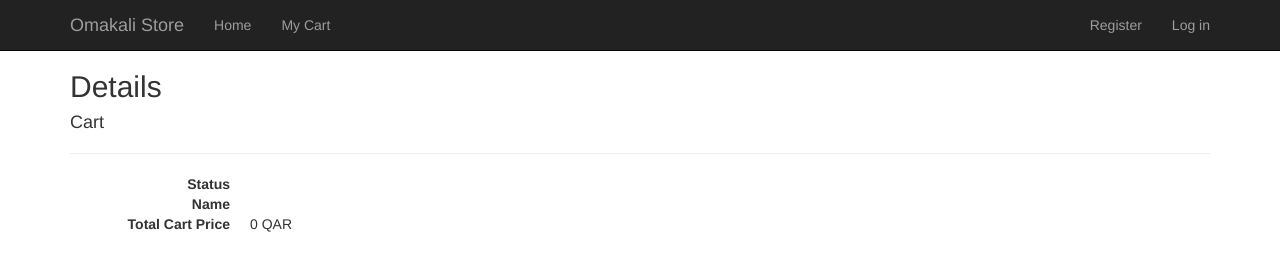
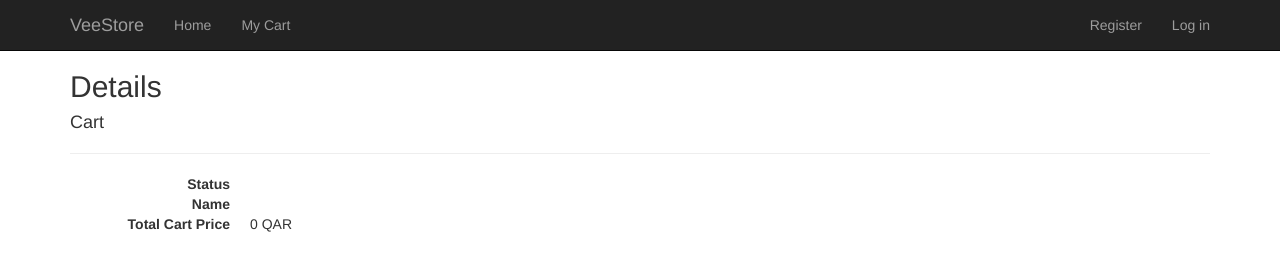
Before and after one commit to Sp0derDev/WebProject, an ASP.NET MVC app: template WebProject/Views/Carts/Details.cshtml in a window 1280 px wide. Shown: the top 254 px of the page. Run offline with ASP.NET Core 8 and stand-ins for ASP.NET MVC 5, Linux system fonts and the light colour scheme; the template is opened without the code that fills it, so the values that code supplies are empty; the project's own start-up code is not run, and a stand-in starts its controllers and pages; some libraries are stand-ins or nearby versions.

Commit message:
Change name of Store

```diff
--- a/WebProject/Views/Products/Details.cshtml
+++ b/WebProject/Views/Products/Details.cshtml
@@ -31,7 +31,7 @@
     </dl>
 </div>
 <div>
-    <img src="~/Content/Images/Products/@Model.ImageName" alt="@Model.ImageName" />
+    <img src="~/Content/Images/Products/@Model.ImageName" alt="@Model.ImageName"/>
 
 </div>
 <p>
--- a/WebProject/Views/Shared/_Layout.cshtml
+++ b/WebProject/Views/Shared/_Layout.cshtml
@@ -17,7 +17,7 @@
                     <span class="icon-bar"></span>
                     <span class="icon-bar"></span>
                 </button>
-                @Html.ActionLink("Omakali Store", "Index", "Home", new { area = "" }, new { @class = "navbar-brand" })
+                @Html.ActionLink("VeeStore", "Index", "Home", new { area = "" }, new { @class = "navbar-brand" })
             </div>
             <div class="navbar-collapse collapse">
                 <ul class="nav navbar-nav">
```
